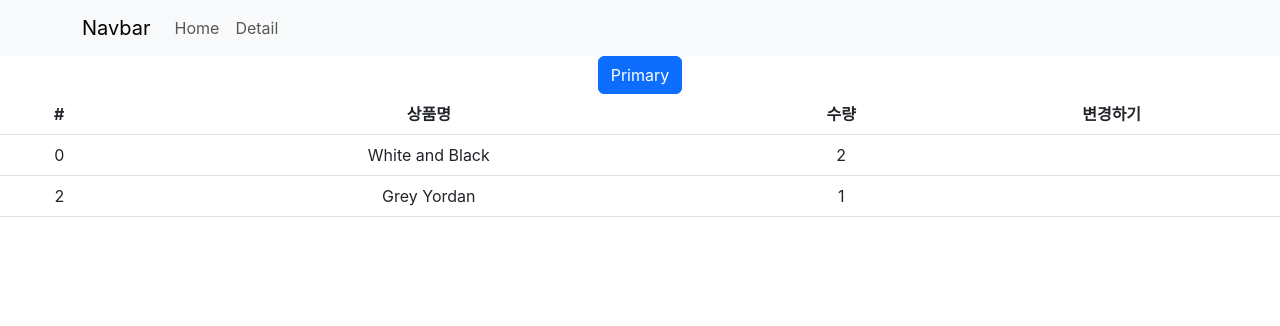
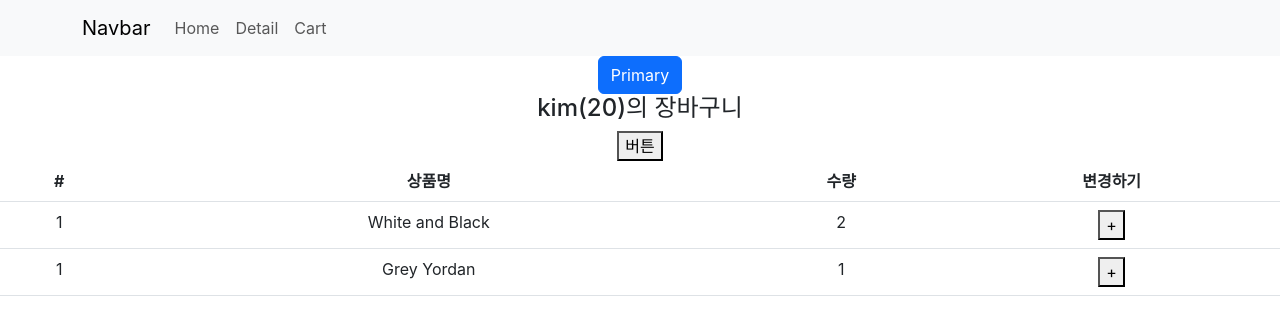
Before and after one commit to namuna309/CodingApple-Introduction_to_React, a React (Create React App) app in the folder shop/: page /cart in a window 1280 px wide. Shown: the top 326 px of the page. Built offline with nearby package versions, Linux system fonts and the light colour scheme.

Commit message:
Redux 4 : state가 object/array일 경우 변경하는 법 + 숙제

```diff
--- a/shop/src/App.js
+++ b/shop/src/App.js
@@ -56,6 +56,9 @@ function App() {
             <Nav.Link onClick={() => {
               navigate('/detail')
             }}>Detail</Nav.Link>
+            <Nav.Link onClick={() => {
+              navigate('/cart')
+            }}>Cart</Nav.Link>
           </Nav>
         </Container>
       </Navbar>
--- a/shop/src/routes/Cart.js
+++ b/shop/src/routes/Cart.js
@@ -1,12 +1,18 @@
 import { Table } from 'react-bootstrap';
-import { useSelector } from 'react-redux';
+import { useDispatch, useSelector } from 'react-redux';
+import { changeAge, changeName, countUp } from '../store.js';
+import { useEffect } from 'react';
 
 function Cart() {
 
     let cart_data = useSelector((state) => state.cart);
+    let state = useSelector((state) => state);
+    let dispatch = useDispatch();
 
     return (
         <div>
+            <h4>{state.user.name}({state.user.age})의 장바구니</h4>
+            <button onClick={() => dispatch(changeAge(10))}>버튼</button>
             <Table>
                 <thead>
                 <tr>
@@ -18,9 +24,9 @@ function Cart() {
                 </thead>
                 <tbody>
                     {
-                        cart_data.map((data) => {
+                        cart_data.map((data, i) => {
                             return(
-                                <Rows cart_data={data}/>
+                                <Rows cart_data={data} key={i}/>
                             )
                         })
                     }
@@ -32,14 +38,17 @@ function Cart() {
 }
 
 function Rows(props) {
+    let dispatch = useDispatch();
     let cart_data = props.cart_data;
     console.log(cart_data);
     return (
-        <tr>
-            <td>{cart_data.id}</td>
+        <tr key={props.key}>
+            <td>1</td>
             <td>{cart_data.name}</td>
             <td>{cart_data.count}</td>
-            <td></td>
+            <td><button onClick={() => {
+                dispatch(countUp(cart_data.id));
+            }}>+</button></td>
         </tr>
     )
 }
--- a/shop/src/routes/Detail.js
+++ b/shop/src/routes/Detail.js
@@ -5,6 +5,10 @@ import { Nav } from 'react-bootstrap';
 
 // Context API
 import { Context1 } from './../App.js';
+
+//redux
+import { addData } from "../store.js";
+import { useDispatch, useSelector } from "react-redux";
 
 
 function Detail(props) {
@@ -15,12 +19,14 @@ function Detail(props) {
     let shoes = useContext(Context1).shoes[id];
     // let shoes = ctxt_app.shoes[id]
     // let shoes = props.shoes.find((element => element.id == id));
-    console.log(shoes);
     let [cnt, setCnt] = useState(0);
     let [disp, setDisp] = useState(true);
     let [al, setAlert] = useState(false);
     let [tab, changeTab] = useState(0);
     let [c_fade, setCFade] = useState('');
+
+    let cart_data = useSelector((state) => state.cart);
+    let dispatch = useDispatch();
 
     // useEffect(() => {
     //     console.log('안녕');
@@ -47,6 +53,10 @@ function Detail(props) {
         }
     }, [id])
 
+    useEffect(() => {
+        cart_data.map((d) => console.log(d));
+    }, [cart_data])
+
     return (
         <div className={`container start ${c_fade}`}>
             <div className="row">
@@ -57,7 +67,7 @@ function Detail(props) {
                     <h4 className="pt-5">{shoes.title}</h4>
                     <p>{shoes.content}</p>
                     <p>{shoes.price}원</p>
-                    <button className="btn btn-danger" onClick={() => { setCnt(cnt + 1); setDisp(true) }}>주문하기</button>
+                    <button className="btn btn-danger" onClick={() => { setCnt(cnt + 1); setDisp(true); dispatch(addData({id: shoes.id, name: shoes.title, count: 1}));}}>주문하기</button>
                     {
                         disp ? <YellowBox /> : null
                     }
--- a/shop/src/store.js
+++ b/shop/src/store.js
@@ -2,8 +2,18 @@ import { configureStore, createSlice } from '@reduxjs/toolkit'
 
 let user = createSlice({
     name: 'user',
-    initialState: 'kim'
+    initialState: {name: 'kim', age: 20},
+    reducers: {
+        changeName(state) {
+            state.name = 'park';
+        },
+        changeAge(state, n){
+            state.age += n.payload;
+        }
+    }
 })
+
+export let { changeName, changeAge } = user.actions;
 
 let stock = createSlice({
     name: 'stock',
@@ -15,8 +25,32 @@ let cart = createSlice({
     initialState: [
         {id : 0, name : 'White and Black', count : 2},
         {id : 2, name : 'Grey Yordan', count : 1}
-      ]
+      ],
+    reducers: {
+        countUp(state, i) {
+            state.map((s) => {
+                if (s.id == i.payload) {
+                    s.count += 1;
+                }
+            })
+        },
+        addData(state, data) {
+            let is_changed = true
+            state.map((s) => {
+                if (s.id == data.payload.id) {
+                    s.count += 1;
+                    is_changed = false
+                }
+            })
+            if (is_changed) {
+                state.push(data.payload);
+            }
+
+        }
+    }
 })
+
+export let {countUp, addData} = cart.actions;
 
 export default configureStore({
   reducer: {
```
